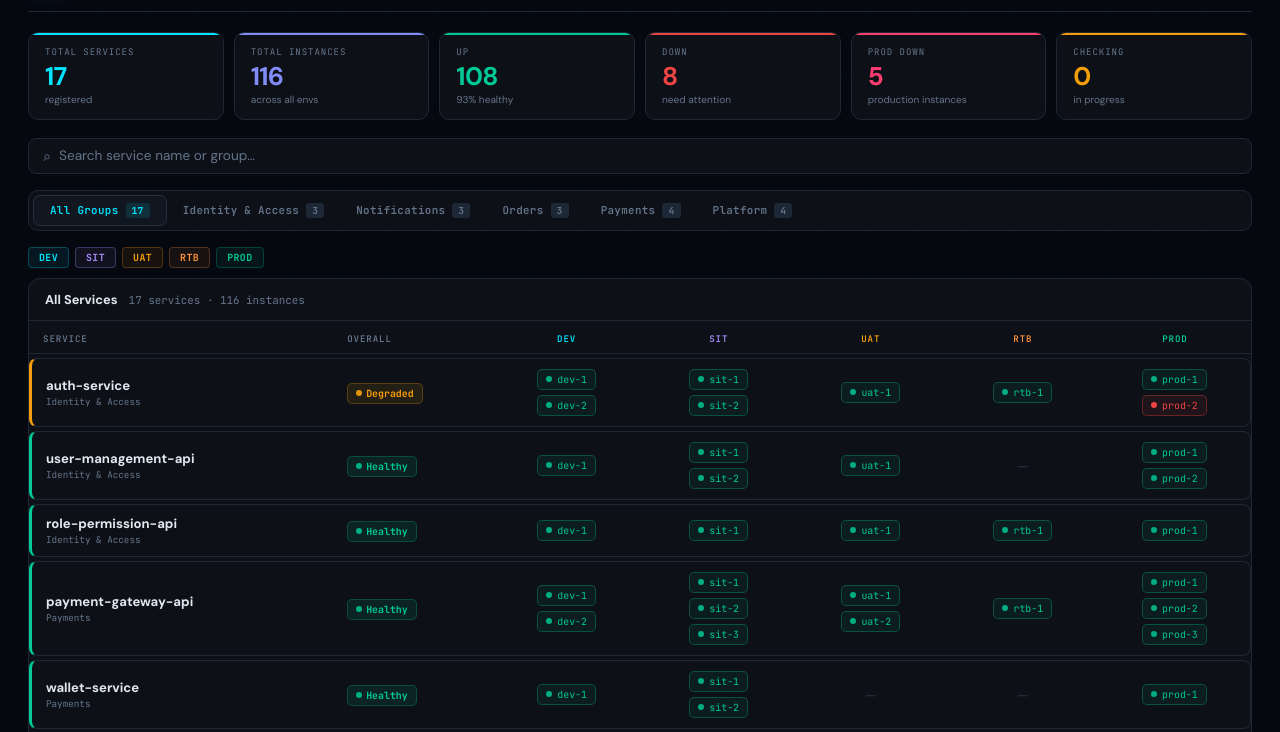
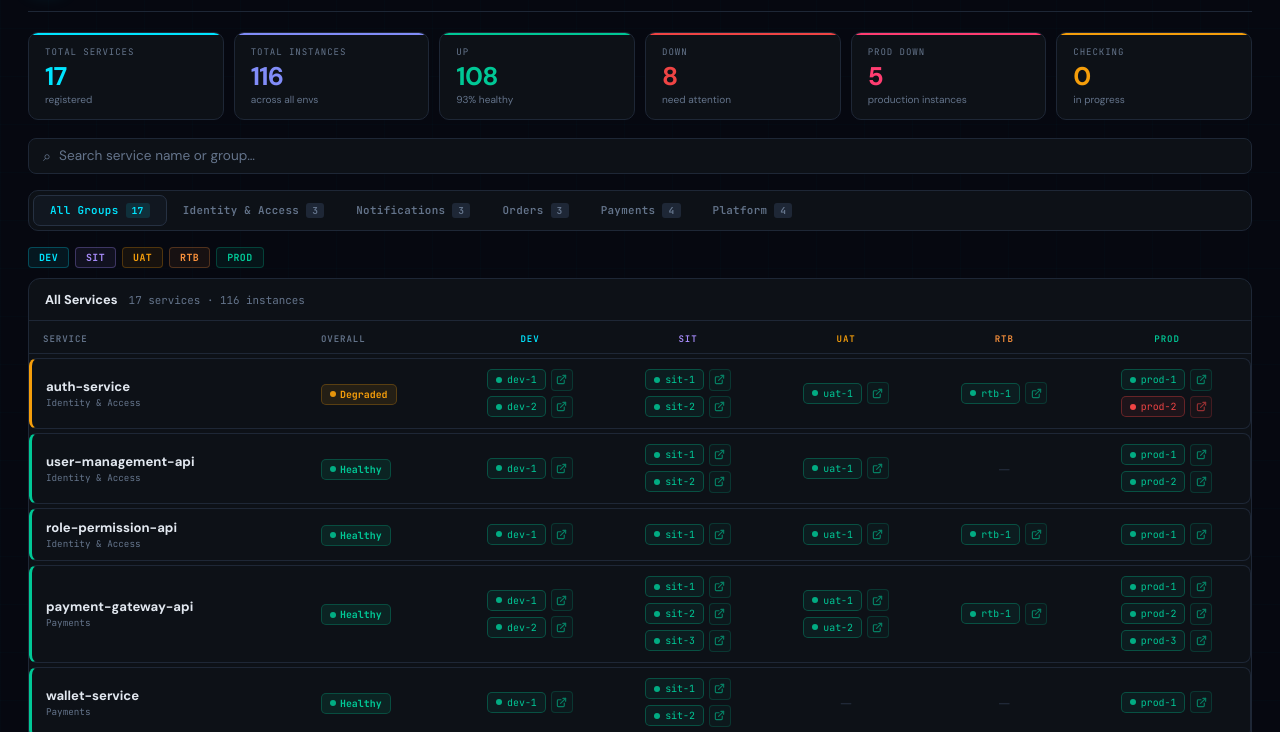
Before and after one commit to nandyou/observe, a plain HTML site: page section/env.html in a window 1280 px wide. Shown: the part 68-800 px from the top of the page. Drawn offline with Linux system fonts and the light colour scheme.

Commit message:
Update env.html

```diff
--- a/section/env.html
+++ b/section/env.html
@@ -369,6 +369,25 @@ h1 span { color: var(--accent); }
 
 .env-none { color: var(--border2); font-size: 0.9rem; }
 
+/* ── Instance row (chip + link side by side) ────────────── */
+.instance-row {
+  display: flex; align-items: center; gap: 5px;
+}
+.health-link {
+  display: inline-flex; align-items: center; justify-content: center;
+  width: 22px; height: 22px; border-radius: 4px;
+  border: 1px solid; flex-shrink: 0;
+  text-decoration: none; transition: all 0.15s;
+  opacity: 0.6;
+}
+.health-link:hover          { opacity: 1; transform: scale(1.1); }
+.health-link.inst-up        { border-color: rgba(0,200,150,0.3);    color: var(--success); }
+.health-link.inst-up:hover  { background: rgba(0,200,150,0.12); }
+.health-link.inst-down      { border-color: rgba(239,68,68,0.35);   color: var(--danger);  }
+.health-link.inst-down:hover{ background: rgba(239,68,68,0.12); }
+.health-link.inst-checking  { border-color: rgba(245,158,11,0.3);   color: var(--warn);    }
+.health-link.inst-unknown   { border-color: rgba(100,116,139,0.2);  color: var(--muted);   }
+
 /* ── Tooltip ─────────────────────────────────────────────── */
 .tooltip-wrap { position: relative; display: inline-flex; }
 .tooltip-box {
@@ -439,8 +458,6 @@ h1 span { color: var(--accent); }
 </head>
 <body>
 <div class="page-wrapper">
-
-  <!-- Header -->
   <header>
     <div class="header-left">
       <div class="logo-mark">
@@ -454,12 +471,7 @@ h1 span { color: var(--accent); }
       </div>
     </div>
     <div class="header-right">
-      <!-- Live pill -->
-      <div class="live-pill" id="livePill">
-        <span class="dot"></span><span id="liveLabel">LIVE</span>
-      </div>
-
-      <!-- Poll interval -->
+      <div class="live-pill" id="livePill"><span class="dot"></span><span id="liveLabel">LIVE</span></div>
       <div class="filter-group">
         <label class="filter-label" for="intervalSelect">POLL EVERY</label>
         <select id="intervalSelect" class="filter-select">
@@ -470,32 +482,22 @@ h1 span { color: var(--accent); }
           <option value="300000">5 min</option>
         </select>
       </div>
-
       <div class="header-divider"></div>
       <div class="last-updated" id="lastUpdated">—</div>
-
-      <!-- Poll toggle -->
       <button class="btn-refresh" id="pollToggleBtn" onclick="togglePolling()">⏸ Stop</button>
-      <!-- Manual refresh (re-fetches registry) -->
       <button class="btn-refresh" id="refreshBtn" onclick="loadData()">⟳ Reload</button>
     </div>
   </header>
 
-  <!-- Summary cards -->
   <div class="summary-strip" id="summaryStrip"></div>
 
-  <!-- Search -->
   <div class="search-bar">
     <span class="si">⌕</span>
     <input type="text" placeholder="Search service name or group…" oninput="onSearch(this.value)"/>
   </div>
 
-  <!-- Group tabs -->
-  <div class="group-tabs-wrap" id="groupTabs">
-    <!-- populated by JS -->
-  </div>
+  <div class="group-tabs-wrap" id="groupTabs"></div>
 
-  <!-- Env legend -->
   <div class="env-header-strip">
     <span class="env-legend-chip env-dev">DEV</span>
     <span class="env-legend-chip env-sit">SIT</span>
@@ -504,14 +506,9 @@ h1 span { color: var(--accent); }
     <span class="env-legend-chip env-prod">PROD</span>
   </div>
 
-  <!-- Table panel -->
   <div id="tablePanel" class="table-panel">
-    <div class="state-overlay">
-      <div class="spinner"></div>
-      <div>Loading service registry…</div>
+    <div class="state-overlay"><div class="spinner"></div><div>Loading service registry…</div></div>
   </div>
-  </div>
-
 </div>
 <script>
 /* ============================================================
@@ -900,15 +897,17 @@ function renderServiceTable(services, envCols) {
 }
 
 function instanceChipHtml(svc, inst) {
-  const h      = getHealth(svc.id, inst.env, inst.instanceName);
-  const status = h.status || 'unknown';
-  const cls    = { up:'inst-up', down:'inst-down', checking:'inst-checking', unknown:'inst-unknown' }[status] || 'inst-unknown';
-  const icon   = { up:'●', down:'●', checking:'◌', unknown:'○' }[status] || '○';
-
-  const latency = h.latencyMs != null ? `${h.latencyMs}ms` : '—';
-  const checkedAt = h.checkedAt ? new Date(h.checkedAt).toLocaleTimeString([], {hour:'2-digit',minute:'2-digit',second:'2-digit'}) : 'not yet';
+  const h         = getHealth(svc.id, inst.env, inst.instanceName);
+  const status    = h.status || 'unknown';
+  const cls       = { up:'inst-up', down:'inst-down', checking:'inst-checking', unknown:'inst-unknown' }[status] || 'inst-unknown';
+  const latency   = h.latencyMs != null ? `${h.latencyMs}ms` : '—';
+  const checkedAt = h.checkedAt
+    ? new Date(h.checkedAt).toLocaleTimeString([], { hour:'2-digit', minute:'2-digit', second:'2-digit' })
+    : 'not yet';
+  const statusCls = status === 'up' ? 'tooltip-ok' : status === 'down' ? 'tooltip-err' : 'tooltip-chk';
 
   return `
+    <div class="instance-row">
       <div class="tooltip-wrap">
         <span class="instance-chip ${cls}">
           <span class="inst-dot"></span>
@@ -917,12 +916,19 @@ function instanceChipHtml(svc, inst) {
         <div class="tooltip-box">
           <div class="tooltip-name">${inst.instanceName}</div>
           <div class="tooltip-url">${inst.healthUrl}</div>
-        <div class="tooltip-status ${status === 'up' ? 'tooltip-ok' : status === 'down' ? 'tooltip-err' : 'tooltip-chk'}">
+          <div class="tooltip-status ${statusCls}">
             ${status.toUpperCase()}${h.latencyMs != null ? ` · ${latency}` : ''}
           </div>
           <div class="tooltip-url">checked: ${checkedAt}</div>
           ${h.error ? `<div class="tooltip-status tooltip-err">${h.error}</div>` : ''}
         </div>
+      </div>
+      <a class="health-link ${cls}" href="${inst.healthUrl}" target="_blank" rel="noopener noreferrer" title="${inst.healthUrl}">
+        <svg width="11" height="11" viewBox="0 0 24 24" fill="none" stroke="currentColor" stroke-width="2.5" stroke-linecap="round" stroke-linejoin="round">
+          <path d="M18 13v6a2 2 0 0 1-2 2H5a2 2 0 0 1-2-2V8a2 2 0 0 1 2-2h6"/>
+          <polyline points="15 3 21 3 21 9"/><line x1="10" y1="14" x2="21" y2="3"/>
+        </svg>
+      </a>
     </div>`;
 }
 
```
Lines whose indentation alone changed are shown as unchanged.
